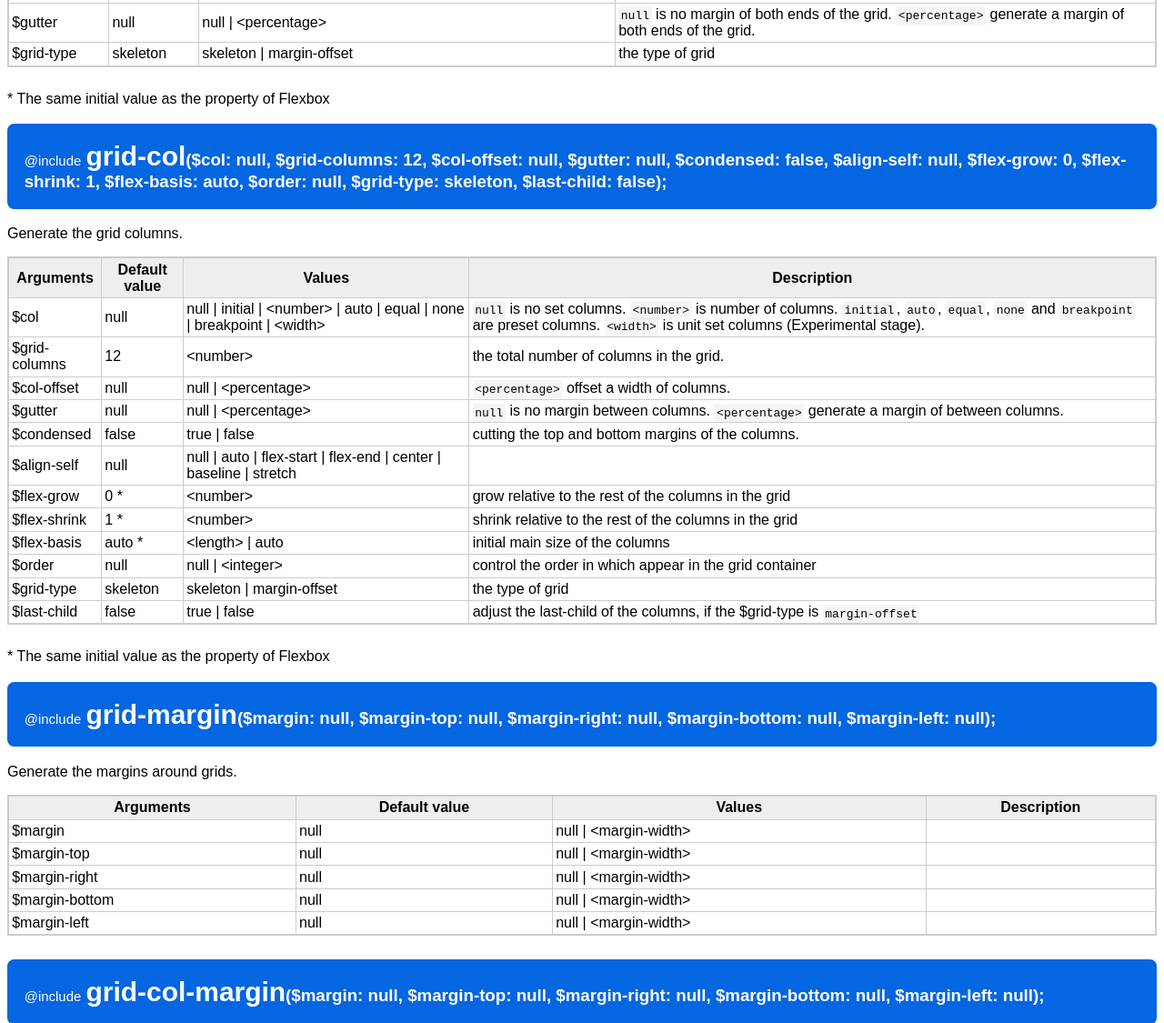
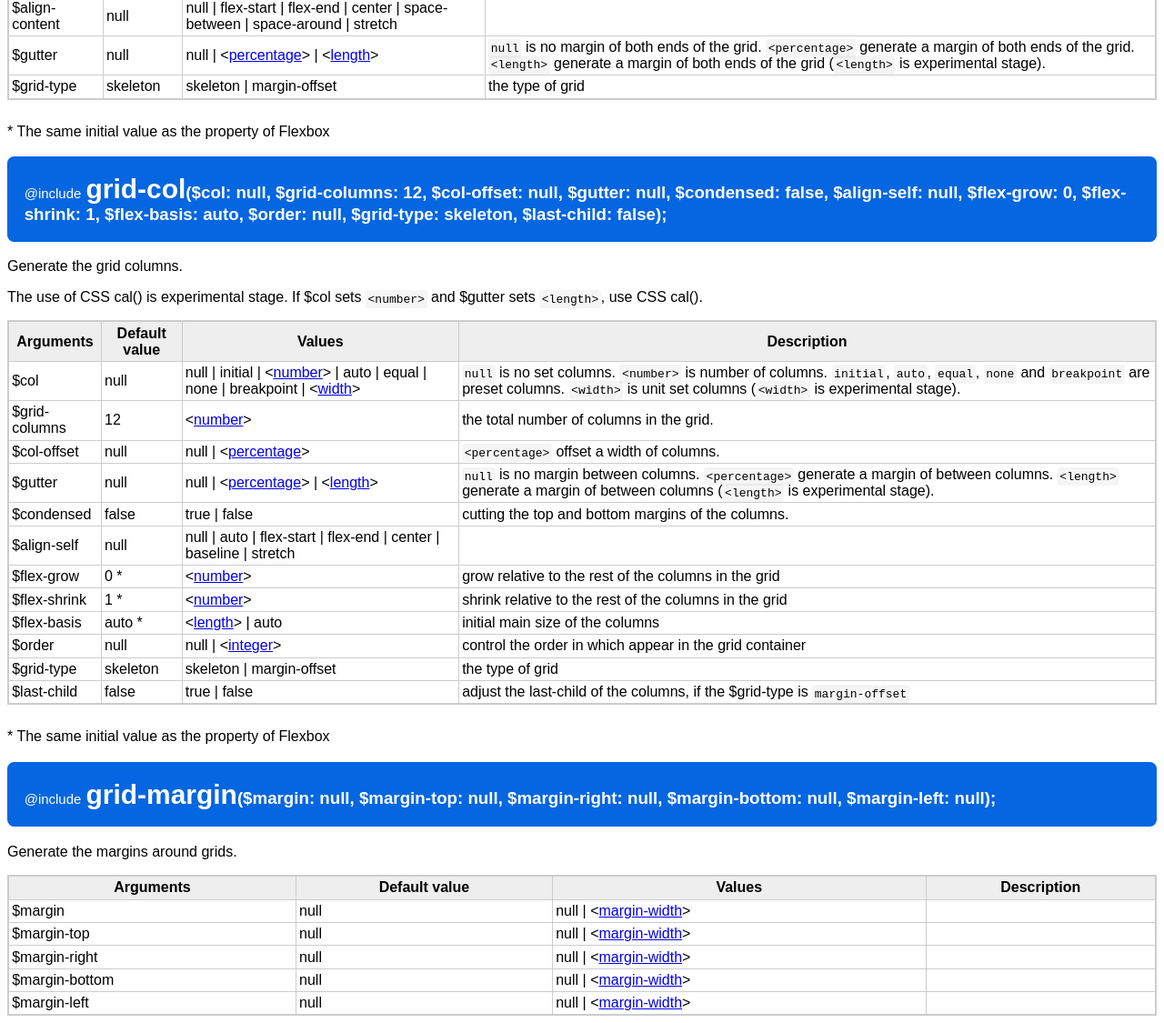
Before and after one commit to thingsym/flexbox-grid-mixins, a website: page doc/index.html in a window 1280 px wide. Shown: the part 4982-6107 px from the top of the page at 91% size. Drawn offline with Linux system fonts and the light colour scheme.

Commit message:
update document

```diff
--- a/doc/index.html
+++ b/doc/index.html
@@ -22,7 +22,6 @@
 </ul>
 
 </div>
-
 
 <h2>Feature</h2>
 
@@ -367,6 +366,7 @@ $default-grid-gutter: 2%;
 <li><a href="example/example.html">Flexbox Grid Mixins Example</a></li>
 <li><a href="example/holy-grail-layout.html">Holy Grail Layout - Using Flexbox Grid Mixins</a></li>
 <li><a href="example/responsive.html">Responsive web design - Using Flexbox Grid Mixins</a></li>
+<li><a href="example/unit-set.html">Unit-Set Grid (Experimental stage)</a></li>
 <li><a href="example/grid-type.html">Grid Type</a></li>
 </ul>
 
@@ -464,8 +464,8 @@ Example : import form node_modules
     <tr>
     <td>$gutter</td>
     <td>null</td>
-    <td>null | &lt;percentage&gt;</td>
-    <td><code>null</code> is no margin of both ends of the grid. <code>&lt;percentage&gt;</code> generate a margin of both ends of the grid.</td>
+    <td>null | &lt;<a href="http://www.w3.org/TR/CSS21/syndata.html#percentage-units" target="_blank">percentage</a>&gt; | &lt;<a href="http://www.w3.org/TR/CSS21/syndata.html#length-units" target="_blank">length</a>&gt;</td>
+    <td><code>null</code> is no margin of both ends of the grid. <code>&lt;percentage&gt;</code> generate a margin of both ends of the grid. <code>&lt;length&gt;</code> generate a margin of both ends of the grid (<code>&lt;length&gt;</code> is experimental stage).</td>
     </tr>
     <tr>
     <td>$grid-type</td>
@@ -481,6 +481,8 @@ Example : import form node_modules
 
 <p>Generate the grid columns.</p>
 
+<p>The use of CSS cal() is experimental stage. If $col sets <code>&lt;number&gt;</code> and $gutter sets <code>&lt;length&gt;</code>, use CSS cal().</p>
+
 <table>
     <tr>
     <th>Arguments</th>
@@ -491,26 +493,26 @@ Example : import form node_modules
     <tr>
     <td>$col</td>
     <td>null</td>
-    <td>null | initial | &lt;number&gt; | auto | equal | none | breakpoint | &lt;width&gt;</td>
-    <td><code>null</code> is no set columns. <code>&lt;number&gt;</code> is number of columns. <code>initial</code>, <code>auto</code>, <code>equal</code>, <code>none</code> and <code>breakpoint</code> are preset columns. <code>&lt;width&gt;</code> is unit set columns (Experimental stage).</td>
+    <td>null | initial | &lt;<a href="http://www.w3.org/TR/CSS21/syndata.html#numbers" target="_blank">number</a>&gt; | auto | equal | none | breakpoint | &lt;<a href="http://www.w3.org/TR/CSS21/visudet.html#the-width-property" target="_blank">width</a>&gt;</td>
+    <td><code>null</code> is no set columns. <code>&lt;number&gt;</code> is number of columns. <code>initial</code>, <code>auto</code>, <code>equal</code>, <code>none</code> and <code>breakpoint</code> are preset columns. <code>&lt;width&gt;</code> is unit set columns (<code>&lt;width&gt;</code> is experimental stage).</td>
     </tr>
     <tr>
     <td>$grid-columns</td>
     <td>12</td>
-    <td>&lt;number&gt;</td>
+    <td>&lt;<a href="http://www.w3.org/TR/CSS21/syndata.html#numbers" target="_blank">number</a>&gt;</td>
     <td>the total number of columns in the grid.</td>
     </tr>
     <tr>
     <td>$col-offset</td>
     <td>null</td>
-    <td>null | &lt;percentage&gt;</td>
+    <td>null | &lt;<a href="http://www.w3.org/TR/CSS21/syndata.html#percentage-units" target="_blank">percentage</a>&gt;</td>
     <td><code>&lt;percentage&gt;</code> offset a width of columns.</td>
     </tr>
     <tr>
     <td>$gutter</td>
     <td>null</td>
-    <td>null | &lt;percentage&gt;</td>
-    <td><code>null</code> is no margin between columns. <code>&lt;percentage&gt;</code> generate a margin of between columns.</td>
+    <td>null | &lt;<a href="http://www.w3.org/TR/CSS21/syndata.html#percentage-units" target="_blank">percentage</a>&gt; | &lt;<a href="http://www.w3.org/TR/CSS21/syndata.html#length-units" target="_blank">length</a>&gt;</td>
+    <td><code>null</code> is no margin between columns. <code>&lt;percentage&gt;</code> generate a margin of between columns. <code>&lt;length&gt;</code> generate a margin of between columns (<code>&lt;length&gt;</code> is experimental stage).</td>
     </tr>
     <tr>
     <td>$condensed</td>
@@ -527,25 +529,25 @@ Example : import form node_modules
     <tr>
     <td>$flex-grow</td>
     <td>0 *</td>
-    <td>&lt;number&gt;</td>
+    <td>&lt;<a href="http://www.w3.org/TR/CSS21/syndata.html#numbers" target="_blank">number</a>&gt;</td>
     <td>grow relative to the rest of the columns in the grid</td>
     </tr>
     <tr>
     <td>$flex-shrink</td>
     <td>1 *</td>
-    <td>&lt;number&gt;</td>
+    <td>&lt;<a href="http://www.w3.org/TR/CSS21/syndata.html#numbers" target="_blank">number</a>&gt;</td>
     <td>shrink relative to the rest of the columns in the grid</td>
     </tr>
     <tr>
     <td>$flex-basis</td>
     <td>auto *</td>
-    <td>&lt;length&gt; | auto</td>
+    <td>&lt;<a href="http://www.w3.org/TR/CSS21/syndata.html#length-units" target="_blank">length</a>&gt; | auto</td>
     <td>initial main size of the columns</td>
     </tr>
     <tr>
     <td>$order</td>
     <td>null</td>
-    <td>null | &lt;integer&gt;</td>
+    <td>null | &lt;<a href="http://www.w3.org/TR/CSS21/syndata.html#numbers" target="_blank">integer</a>&gt;</td>
     <td>control the order in which appear in the grid container</td>
     </tr>
     <tr>
@@ -578,31 +580,31 @@ Example : import form node_modules
     <tr>
     <td>$margin</td>
     <td>null</td>
-    <td>null | &lt;margin-width&gt;</td>
+    <td>null | &lt;<a href="http://www.w3.org/TR/CSS21/box.html#value-def-margin-width" target="_blank">margin-width</a>&gt;</td>
     <td></td>
     </tr>
     <tr>
     <td>$margin-top</td>
     <td>null</td>
-    <td>null | &lt;margin-width&gt;</td>
+    <td>null | &lt;<a href="http://www.w3.org/TR/CSS21/box.html#value-def-margin-width" target="_blank">margin-width</a>&gt;</td>
     <td></td>
     </tr>
     <tr>
     <td>$margin-right</td>
     <td>null</td>
-    <td>null | &lt;margin-width&gt;</td>
+    <td>null | &lt;<a href="http://www.w3.org/TR/CSS21/box.html#value-def-margin-width" target="_blank">margin-width</a>&gt;</td>
     <td></td>
     </tr>
     <tr>
     <td>$margin-bottom</td>
     <td>null</td>
-    <td>null | &lt;margin-width&gt;</td>
+    <td>null | &lt;<a href="http://www.w3.org/TR/CSS21/box.html#value-def-margin-width" target="_blank">margin-width</a>&gt;</td>
     <td></td>
     </tr>
     <tr>
     <td>$margin-left</td>
     <td>null</td>
-    <td>null | &lt;margin-width&gt;</td>
+    <td>null | &lt;<a href="http://www.w3.org/TR/CSS21/box.html#value-def-margin-width" target="_blank">margin-width</a>&gt;</td>
     <td></td>
     </tr>
 </table>
@@ -621,31 +623,31 @@ Example : import form node_modules
     <tr>
     <td>$margin</td>
     <td>null</td>
-    <td>null | &lt;margin-width&gt;</td>
+    <td>null | &lt;<a href="http://www.w3.org/TR/CSS21/box.html#value-def-margin-width" target="_blank">margin-width</a>&gt;</td>
     <td></td>
     </tr>
     <tr>
     <td>$margin-top</td>
     <td>null</td>
-    <td>null | &lt;margin-width&gt;</td>
+    <td>null | &lt;<a href="http://www.w3.org/TR/CSS21/box.html#value-def-margin-width" target="_blank">margin-width</a>&gt;</td>
     <td></td>
     </tr>
     <tr>
     <td>$margin-right</td>
     <td>null</td>
-    <td>null | &lt;margin-width&gt;</td>
+    <td>null | &lt;<a href="http://www.w3.org/TR/CSS21/box.html#value-def-margin-width" target="_blank">margin-width</a>&gt;</td>
     <td></td>
     </tr>
     <tr>
     <td>$margin-bottom</td>
     <td>null</td>
-    <td>null | &lt;margin-width&gt;</td>
+    <td>null | &lt;<a href="http://www.w3.org/TR/CSS21/box.html#value-def-margin-width" target="_blank">margin-width</a>&gt;</td>
     <td></td>
     </tr>
     <tr>
     <td>$margin-left</td>
     <td>null</td>
-    <td>null | &lt;margin-width&gt;</td>
+    <td>null | &lt;<a href="http://www.w3.org/TR/CSS21/box.html#value-def-margin-width" target="_blank">margin-width</a>&gt;</td>
     <td></td>
     </tr>
 </table>
@@ -656,6 +658,7 @@ Example : import form node_modules
     <li><a href="https://www.w3.org/TR/css-flexbox-1/" target="_blank">CSS Flexible Box Layout Module Level 1</a></li>
     <li><a href="https://css-tricks.com/snippets/css/a-guide-to-flexbox/" target="_blank">A Complete Guide to Flexbox</a></li>
     <li><a href="http://philipwalton.github.io/solved-by-flexbox/demos/holy-grail/" target="_blank">Holy Grail Layout - Solved by Flexbox</a></li>
+    <li><a href="https://www.w3.org/TR/css-values/#calc-notation" target="_blank">Mathematical Expressions: calc()</a></li>
 </ul>
 
 <h2 id="Contribute">Contribute</h2>
```
